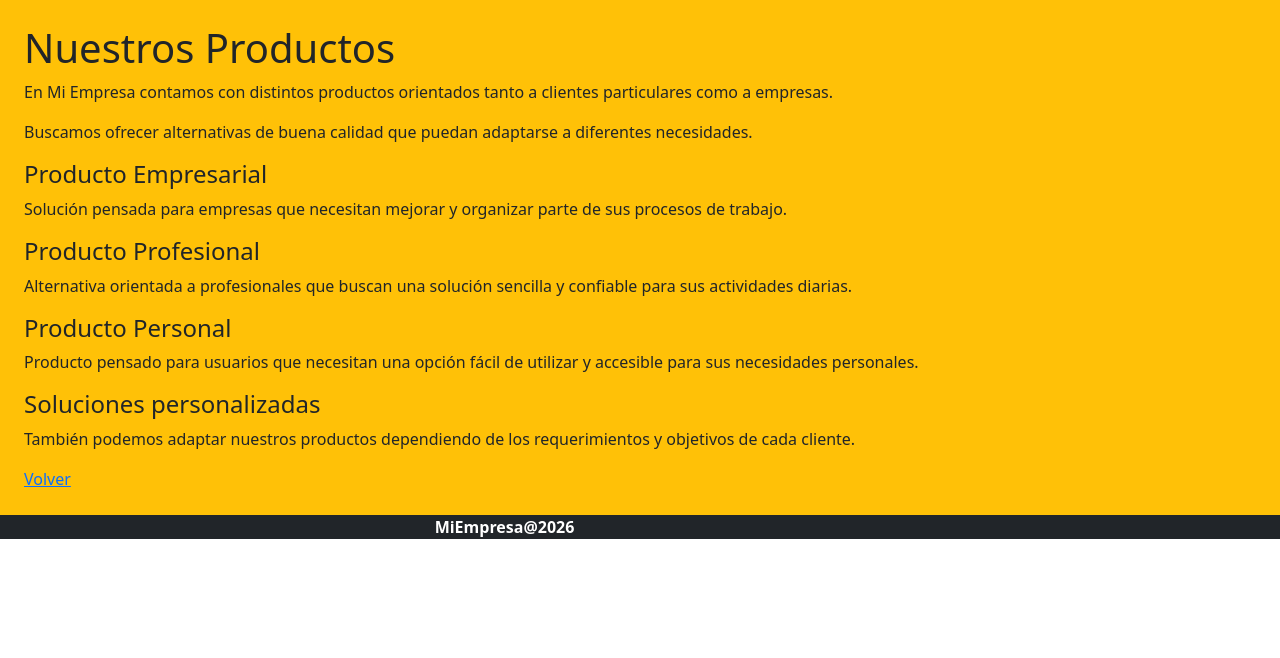
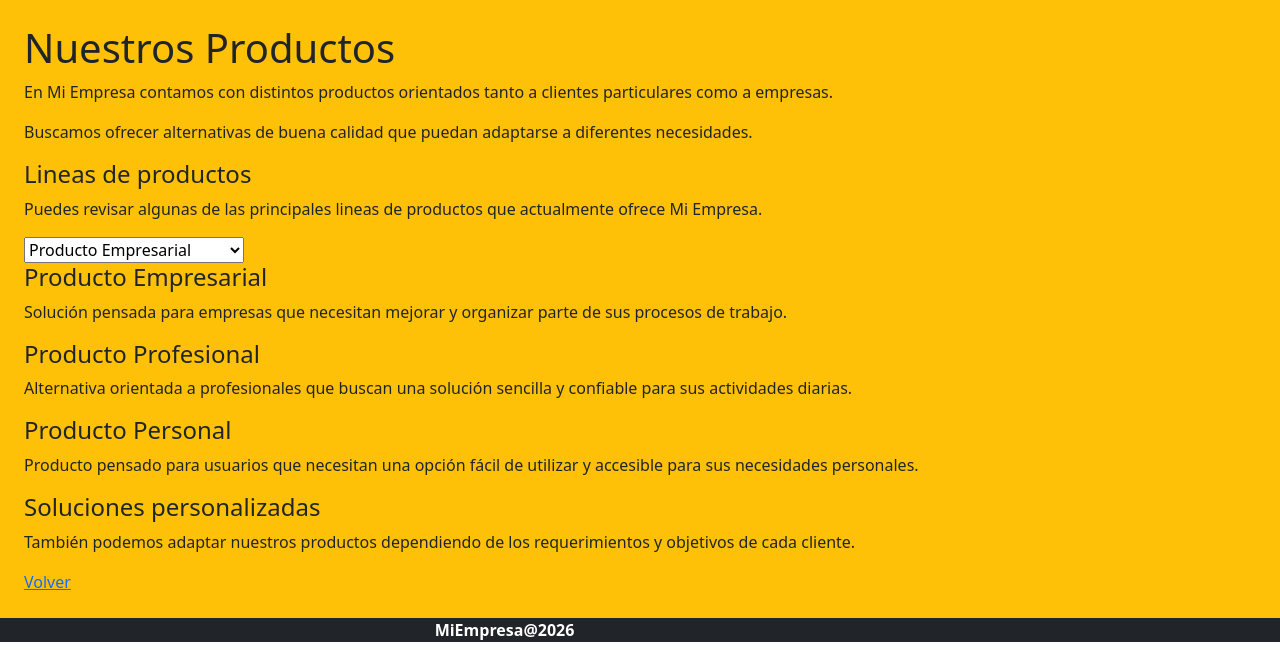
Before and after one commit to black-flight/Repositorio-Desarrollo-Web-y-M-vil, a PHP site: page /productos.php in a window 1280 px wide. Shown: the part 56-714 px from the top of the page. Run offline with PHP 8.4, Linux system fonts and the light colour scheme.

Commit message:
js para cargar productos

```diff
--- a/index.php
+++ b/index.php
@@ -44,7 +44,7 @@
 
         <!==Container==>
 
-        <div class="container-fluid bg-warning p-4">
+        <div class="container-fluid bg-secondary p-4">
 
             <h1>Bienvenido a Mi Empresa</h1>
 
--- a/productos.php
+++ b/productos.php
@@ -5,8 +5,32 @@
         <meta name="viewport" content="width=device-width, initial-scale=1">
         <link href="https://cdn.jsdelivr.net/npm/bootstrap@5.3.8/dist/css/bootstrap.min.css" rel="stylesheet">
         <script src="https://cdn.jsdelivr.net/npm/bootstrap@5.3.8/dist/js/bootstrap.bundle.min.js"></script>
+        <script>
+            const responseAPI ={
+                "status": 200,
+                "message": "Productos Obtenidos",
+                "data": [
+                    {"id":"1","nombre":"Producto Empresarial"},
+                    {"id":"2","nombre":"Producto Profesional"},
+                    {"id":"3","nombre":"Producto Personal"},
+                    {"id":"4","nombre":"Soluciones personalizadas"}
+                ]
+            };
+
+            function cargarProductos(){
+                let cmb = document.getElementById("cmbProducto");
+
+                responseAPI.data.forEach((prod) =>{
+                    let opt = document.createElement("option");
+                    opt.setAttribute("value", prod.id);
+                    opt.innerText = prod.nombre;
+                    cmb.appendChild(opt);
+
+                });
+            }
+        </script>
     </head>
-    <body>
+    <body onload="cargarProductos();">
         <!==Navbar==>
         <nav class="navbar navbar-expand-sm bg-dark navbar-dark">
             <div class="container-fluid">
@@ -55,6 +79,15 @@
                 adaptarse a diferentes necesidades.
             </p>
 
+            <h4>Lineas de productos</h4>
+            <p>
+                Puedes revisar algunas de las principales lineas de productos que actualmente ofrece Mi Empresa.
+            </p>
+
+            <div>
+                <select id="cmbProducto" name="cmbProducto"></select>
+            </div>
+
             <h4>Producto Empresarial</h4>
 
             <p>
```
